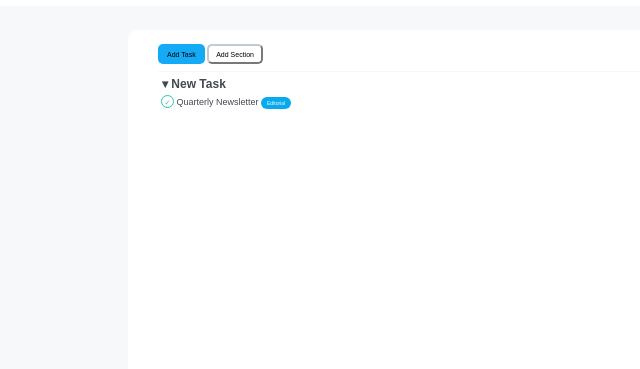
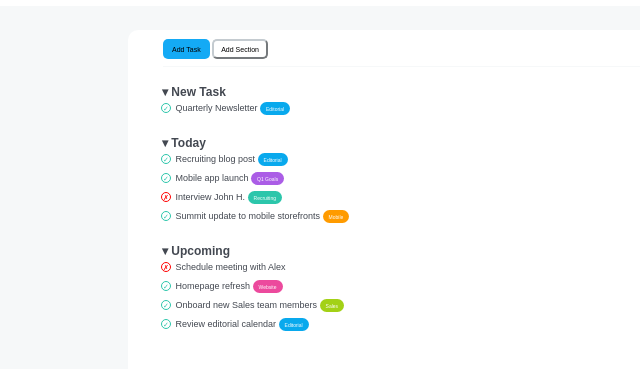
Before and after one commit to AnastasiaProshy/html-css-toboolist, a plain HTML site: page index.html in a window 1280 px wide. Shown: the part 45-414 px from the top of the page, without its empty margins (0-640 px from the left). Drawn offline with Linux system fonts and the light colour scheme.

Commit message:
add: the final strokes

```diff
--- a/css-style/style.css
+++ b/css-style/style.css
@@ -23,7 +23,7 @@ header img {
 
 /* ************************************************** */
 #button {
-    margin: 0 0 5px;
+    margin: 0 0 0 5px;
     background-color: white;
     border-bottom: 1px solid #F6F8F9;
 }
@@ -55,15 +55,16 @@ header img {
 
 .icon {
     display: inline-block;
-    height: 13px;
-    width: 13px;
+    height: 10px;
+    width: 10px;
     background-color: white;
     color: #2CC6AB;
     border: 0.8px solid #2CC6AB;
     border-radius: 50%;
     text-align: center;
     font-size: 7px;
-    line-height: 13px;
+    line-height: 10px;
+    margin-right: 2px;
 
 }
 
@@ -76,13 +77,13 @@ header img {
     background-color: white;
     border: 2px;
     border-radius: 10px;
-    padding: 7px 30px;
+    padding: 2px 30px;
 }
 
 
 h1 {
     font-size: 12px;
-    padding: 0 0 4px 4px;
+    padding: 18px 0 0 4px;
 }
 
 .white-error {
@@ -92,7 +93,7 @@ h1 {
 
 .tag {
     background-color: #09A9ED;
-    padding: 3px 6px 3px 6px;
+    padding: 4px 6px 3px 6px;
     color: white;
     text-align: center;
     font-size: 5px;
@@ -100,10 +101,32 @@ h1 {
 }
 
 .text {
-    padding-left: 3px;
+    padding: 4px 0 5px 3px;
 }
+
+/* COLORS */
 
 .error {
     border-color: red;
     color: red;
 }
+
+.purple {
+    background-color: #AB5DE6;
+}
+
+.green {
+    background-color: #2CC6AB;
+}
+
+.orange {
+    background-color: #FF9B00;
+}
+
+.red {
+    background-color: #EC4A9D;
+}
+
+.lime {
+    background-color: #A3D116;
+}
--- a/index.html
+++ b/index.html
@@ -32,10 +32,10 @@
             <button class="bSection bClass">Add Section</button>
         </div>
 
-        <!-- Section New-->
+        <!--Section New Task-->
         <div id="Task" class="todo">
 
-            <!-- Title & Entity Code -->
+            <!-- Title -->
             <h1 class="white-error"> &#9662; New Task</h1>
 
             <ul>
@@ -51,10 +51,87 @@
         </div>
 
         <!-- Section Today-->
-        <div id="Today--"></div>
+        <div id="Today" class="todo">
+
+            <!-- Title -->
+            <h1 class="white-error"> &#9662; Today</h1>
+
+            <ul>
+                <li>
+                    <p class="text white-error">
+                        <span class="icon">&check;</span>
+                        Recruiting blog post
+                        <span class="tag">Editorial</span>
+                    </p>
+                </li>
+                <li>
+                    <p class="text white-error">
+                        <span class="icon">&check;</span>
+                        Mobile app launch
+                        <!-- Purple -->
+                        <span class="tag purple">Q1 Goals</span>
+                    </p>
+                </li>
+                <li>
+                    <p class="text white-error">
+                        <!-- Error + Green -->
+                        <span class="icon error">&#10007;</span>
+                        Interview John H.
+                        <span class="tag green">Recruiting</span>
+                    </p>
+                </li>
+                <li>
+                    <p class="text white-error">
+                        <span class="icon">&check;</span>
+                        Summit update to mobile storefronts
+                        <!-- Orange -->
+                        <span class="tag orange">Mobile</span>
+                    </p>
+                </li>
+            </ul>
+
+        </div>
 
         <!-- Section Upcoming-->
-        <div id="Upcoming"></div>
+        <div id="Upcoming" class="todo">
+
+            <!-- Title -->
+            <h1 class="white-error"> &#9662; Upcoming</h1>
+
+            <ul>
+                <li>
+                    <p class="text white-error">
+                        <!-- Error -->
+                        <span class="icon error">&#10007;</span>
+                        Schedule meeting with Alex
+                    </p>
+                </li>
+                <li>
+                    <p class="text white-error">
+                        <span class="icon">&check;</span>
+                        Homepage refresh
+                        <!-- Red -->
+                        <span class="tag red">Website</span>
+                    </p>
+                </li>
+                <li>
+                    <p class="text white-error">
+                        <span class="icon">&check;</span>
+                        Onboard new Sales team members
+                        <!-- Lime -->
+                        <span class="tag green lime">Sales</span>
+                    </p>
+                </li>
+                <li>
+                    <p class="text white-error">
+                        <span class="icon">&check;</span>
+                        Review editorial calendar
+                        <span class="tag">Editorial</span>
+                    </p>
+                </li>
+            </ul>
+
+        </div>
 
     </main>
 
```
